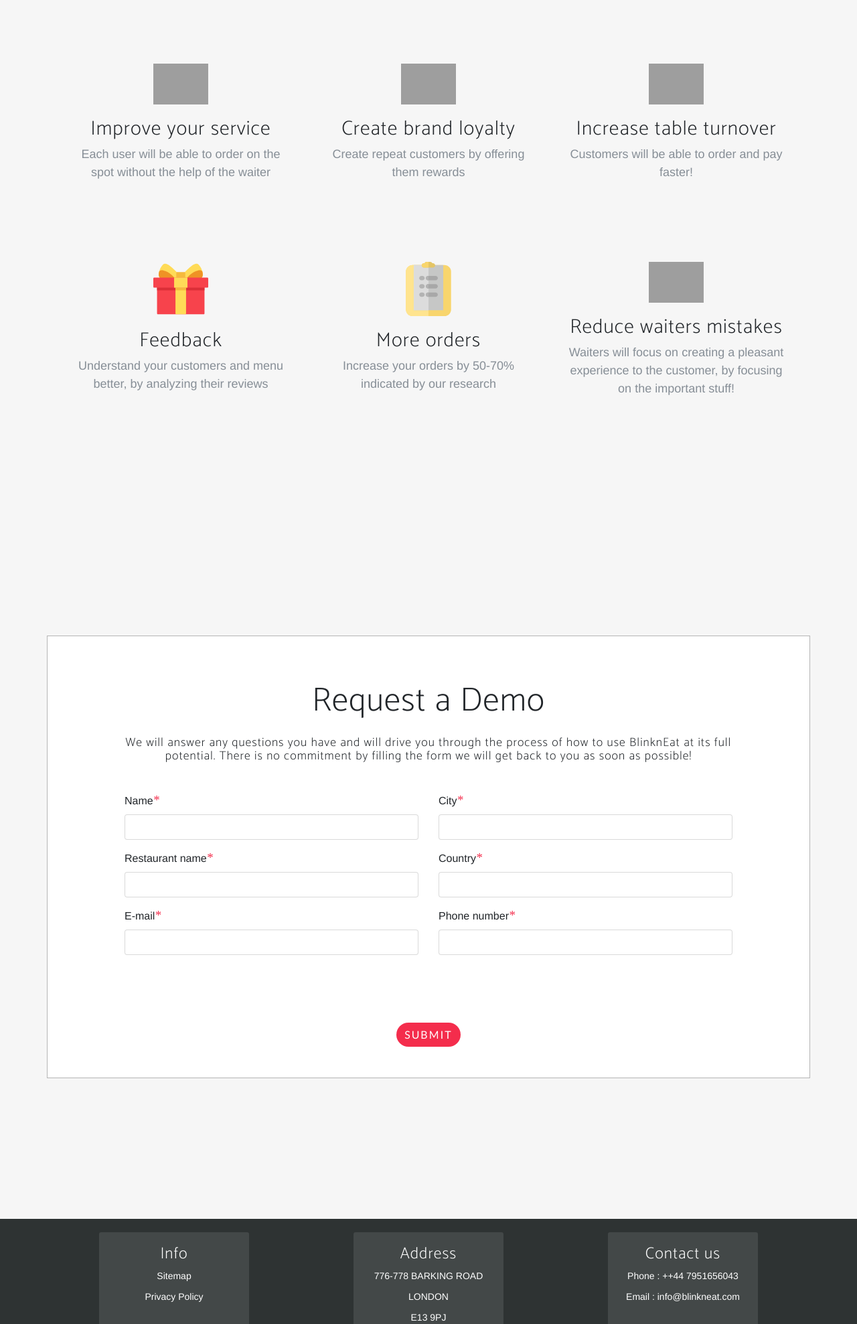
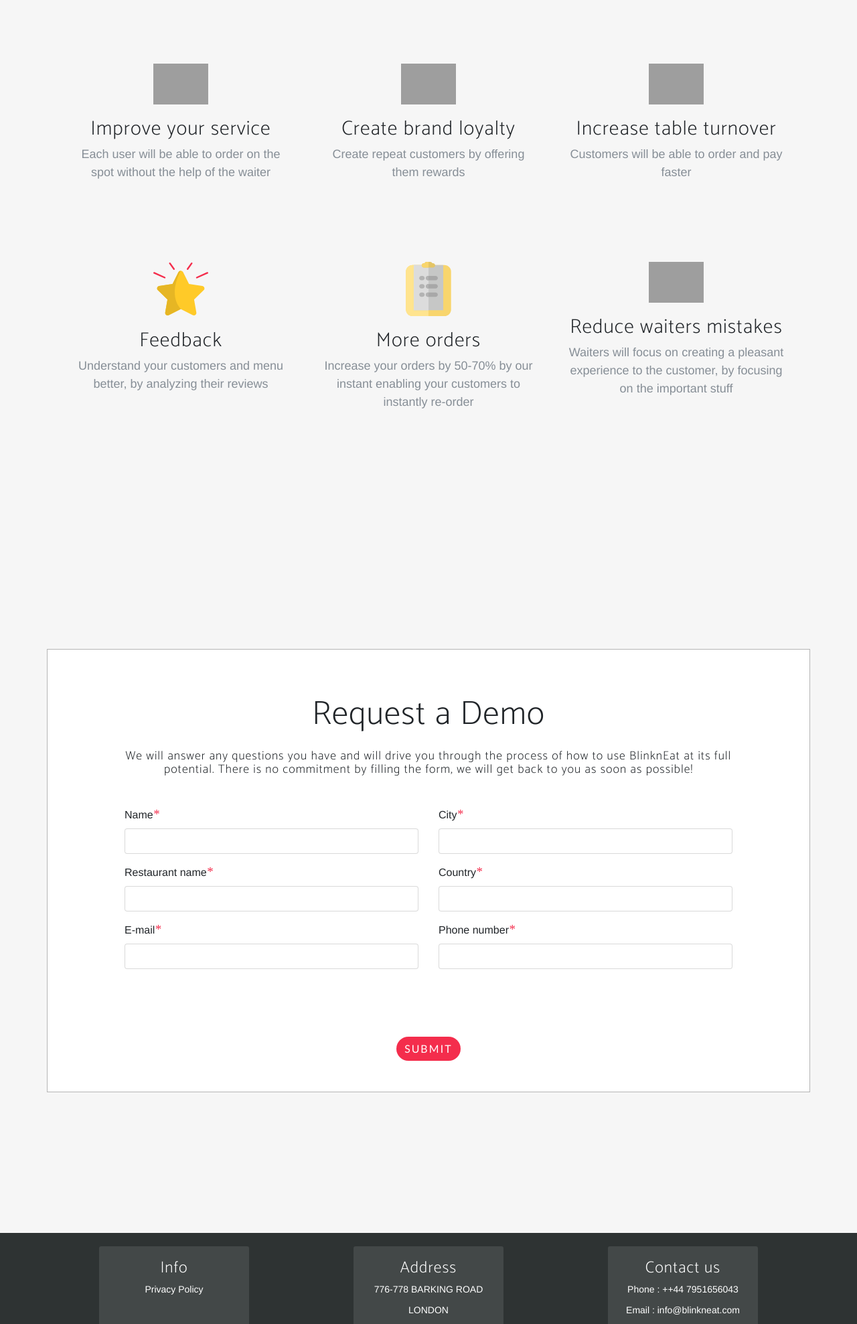
Before and after one commit to nickvamvou/BlinkWebsite, a Node server app: page / in a window 1280 px wide. Shown: the part 1126-3103 px from the top of the page at 67% size. Run offline with Node 20, Linux system fonts and the light colour scheme; some libraries are stand-ins or nearby versions; some web fonts are replaced; grey boxes are pictures that could not be loaded.

Commit message:
Created privacy policy, changed some icons and created the screenshots

```diff
--- a/node/views/css/new-age.css
+++ b/node/views/css/new-age.css
@@ -318,6 +318,7 @@ footer ul {
     list-style: none;
     margin: 0;
     padding: 0;
+
 }
 
 .page-footer--link-list li{
--- a/node/views/index.html
+++ b/node/views/index.html
@@ -1,6 +1,6 @@
 <html>
 <head>
-  <title>Receive orders in restaurant with BlinknEat </title>
+  <title>Enable your customers to order and pay through their phone in your restaurant with BlinknEat</title>
 
 
   <meta charset="UTF-8">
@@ -93,7 +93,7 @@
           <div>
             <div class="header-content mx-auto">
               <h1 class="mb-5">Notes and collection</h1>
-              <h4 class = "mb-4">Enable your customers to leave notes regarding their orders and collect money through credit card payment!</h4>
+              <h4 class = "mb-4">Enable your customers to leave notes regarding their orders and collect money through credit card payment</h4>
               <a href="#contact" class="btn btn-outline btn-xl js-scroll-trigger">Contact us and get a free trial</a>
             </div>
           </div>
@@ -101,7 +101,7 @@
           <div>
             <div class="header-content mx-auto">
               <h1 class="mb-5">Create a comfortable dining experience for your guests</h1>
-              <h4 class = "mb-4">Your guests will be able to call the waiter and reorder menu items with just one click!</h4>
+              <h4 class = "mb-4">Your guests will be able to call the waiter and reorder menu items with just one click</h4>
               <a href="#contact" class="btn btn-outline btn-xl js-scroll-trigger">Contact us and get a free trial</a>
             </div>
           </div>
@@ -110,7 +110,7 @@
           <div>
             <div class="header-content mx-auto">
               <h1 class="mb-5">Collect reviews</h1>
-              <h4 class = "mb-4">Analyze the reviews made by your guests and get insights into your menu items.</h4>
+              <h4 class = "mb-4">Analyze the reviews generated by your guests and get insights into your menu items.</h4>
               <a href="#contact" class="btn btn-outline btn-xl js-scroll-trigger">Contact us and get a free trial</a>
             </div>
           </div>
@@ -176,7 +176,7 @@
               <div class="feature-item">
                 <img class = "benefits-icons" src="benefits-icons/table.svg" alt="Kiwi standing on oval">
                 <h3>Increase table turnover</h3>
-                <p class="text-muted">Customers will be able to order and pay faster!</p>
+                <p class="text-muted">Customers will be able to order and pay faster</p>
               </div>
             </div>
           </div>
@@ -184,7 +184,7 @@
             <div class="col-lg-4">
               <div class="feature-item">
                 <!-- must complete the alts -->
-                <img class="benefits-icons" src="benefits-icons/gift.svg" alt="">
+                <img class="benefits-icons" src="benefits-icons/star-feedback.svg" alt="">
                 <!--
                 <i class="icon-present text-primary"></i>
                 -->
@@ -196,14 +196,14 @@
               <div class="feature-item">
                 <img class="benefits-icons" src="benefits-icons/orders.svg" alt="">
                 <h3>More orders</h3>
-                <p class="text-muted">Increase your orders by 50-70% indicated by our research</p>
+                <p class="text-muted">Increase your orders by 50-70% by our instant enabling your customers to instantly re-order</p>
               </div>
             </div>
             <div class="col-lg-4">
               <div class="feature-item">
                 <img class="benefits-icons" src="benefits-icons/error.svg" alt="">
                 <h3>Reduce waiters mistakes</h3>
-                <p class="text-muted">Waiters will focus on creating a pleasant experience to the customer, by focusing on the important stuff!</p>
+                <p class="text-muted">Waiters will focus on creating a pleasant experience to the customer, by focusing on the important stuff</p>
               </div>
             </div>
           </div>
@@ -225,7 +225,7 @@
             <div class="title-section">
 
               <h2>Request a Demo</h2>
-              <h4>We will answer any questions you have and will drive you through the process of how to use BlinknEat at its full potential. There is no commitment by filling the form we will get back to you as soon as possible! </h4>
+              <h4>We will answer any questions you have and will drive you through the process of how to use BlinknEat at its full potential. There is no commitment by filling the form, we will get back to you as soon as possible! </h4>
             </div>
             <form id="takeoutForm">
               <input type="hidden" id="txtUrl" name="txtUrl" value="">
@@ -291,9 +291,9 @@
             <h4>Info</h4>
             <ul class="page-footer--link-list">
               <!-- <li><a>FAQ</a></li> -->
-              <li><a>Sitemap</a></li>
+              <!-- <li><a>Sitemap</a></li> -->
               <!-- <li><a>Restaurant login</a></li> -->
-              <li><a>Privacy Policy</a></li>
+              <li><a href="privacy_policy.html">Privacy Policy</a></li>
             </ul>
           </div>
         </div>
```
Also changed, not shown: node/views/benefits-icons/star-feedback.svg (added), node/views/benefits-icons/star.svg (added), node/views/img/review.png.
